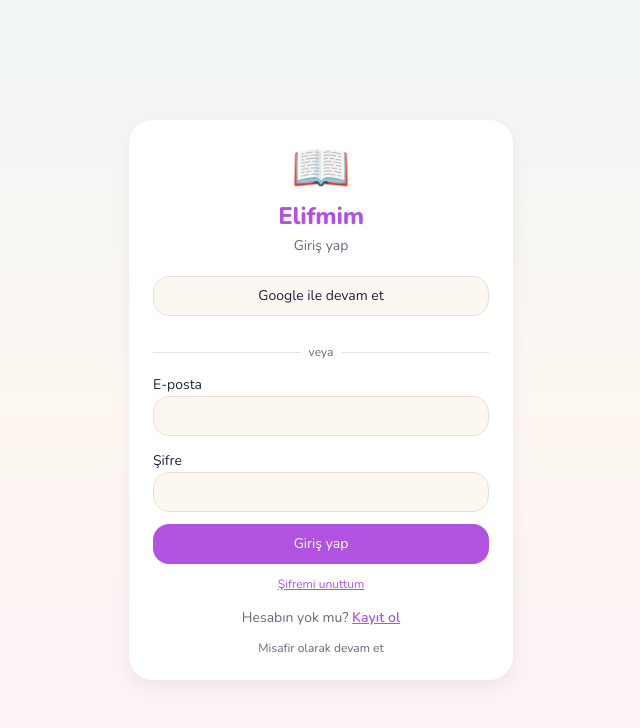
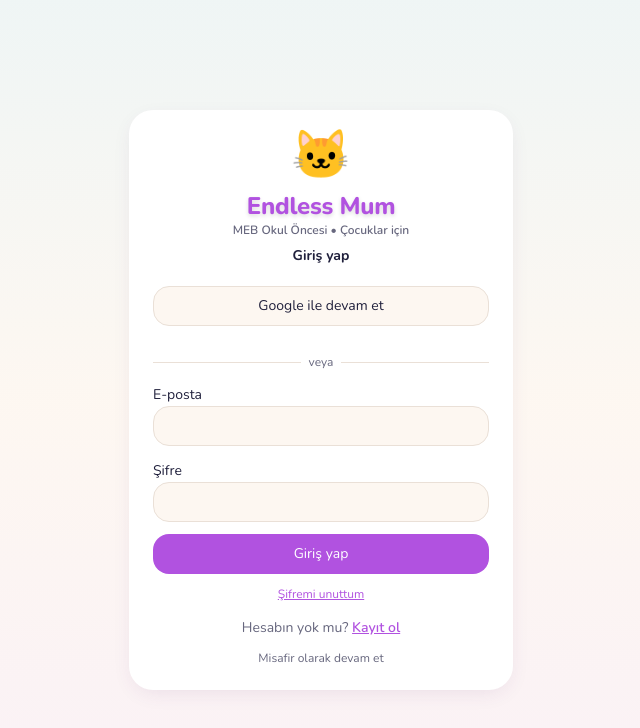
Before and after one commit to kaptankare5/elif-learning-buddy, a React (Vite) app: page /giris in a window 1280 px wide. Shown: the top 728 px of the page, without its empty margins (319-959 px from the left). Built offline with nearby package versions, Linux system fonts and the light colour scheme; the HTML template or start-up script is replaced by a standard one; what @lovable.dev/cloud-auth-js would draw is missing.

Commit message:
Changes
Co-authored-by: kaptankare5 <283254886+kaptankare5@users.noreply.github.com>

```diff
--- a/src/pages/Auth.tsx
+++ b/src/pages/Auth.tsx
@@ -113,9 +113,10 @@ export default function Auth() {
     <div className="min-h-screen flex items-center justify-center bg-gradient-to-b from-secondary/40 via-background to-primary-soft/40 px-4 py-8">
       <div className="w-full max-w-sm rounded-3xl bg-card p-6 shadow-card">
         <div className="text-center mb-5">
-          <div className="text-5xl mb-2">📖</div>
-          <h1 className="text-2xl font-extrabold text-primary">Elifmim</h1>
-          <p className="text-sm text-muted-foreground mt-1">{title}</p>
+          <div className="text-5xl mb-2 animate-float">🐱</div>
+          <h1 className="text-2xl font-extrabold text-primary text-shadow-soft">Endless Mum</h1>
+          <p className="text-xs font-semibold text-muted-foreground">MEB Okul Öncesi • Çocuklar için</p>
+          <p className="text-sm text-foreground mt-2 font-bold">{title}</p>
         </div>
 
         {mode !== "forgot" && (
```
